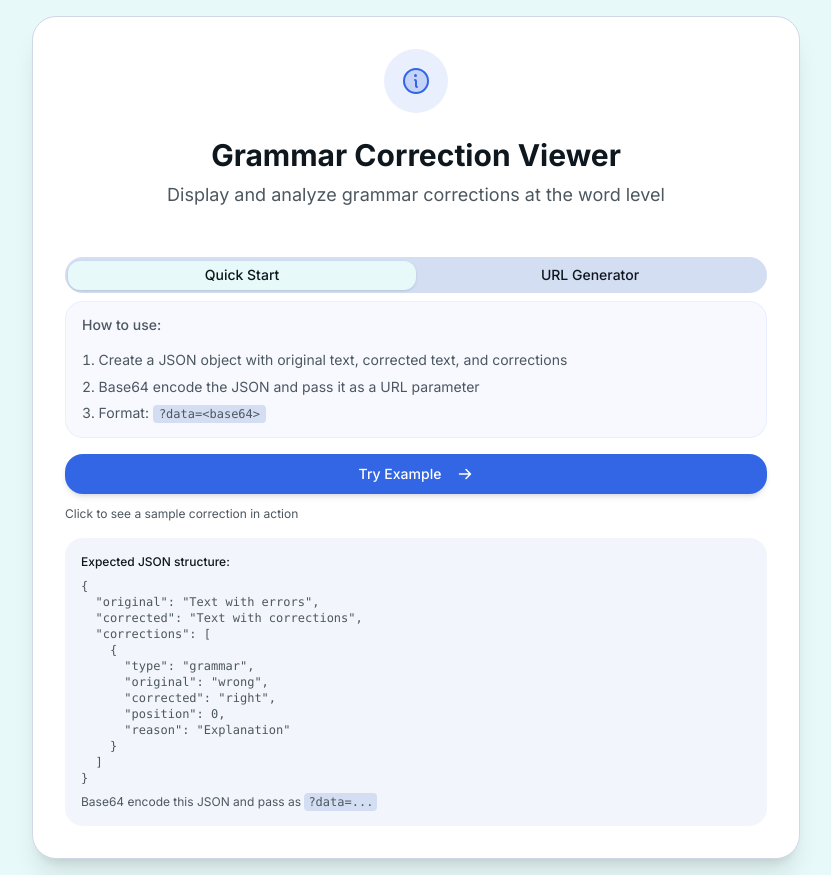
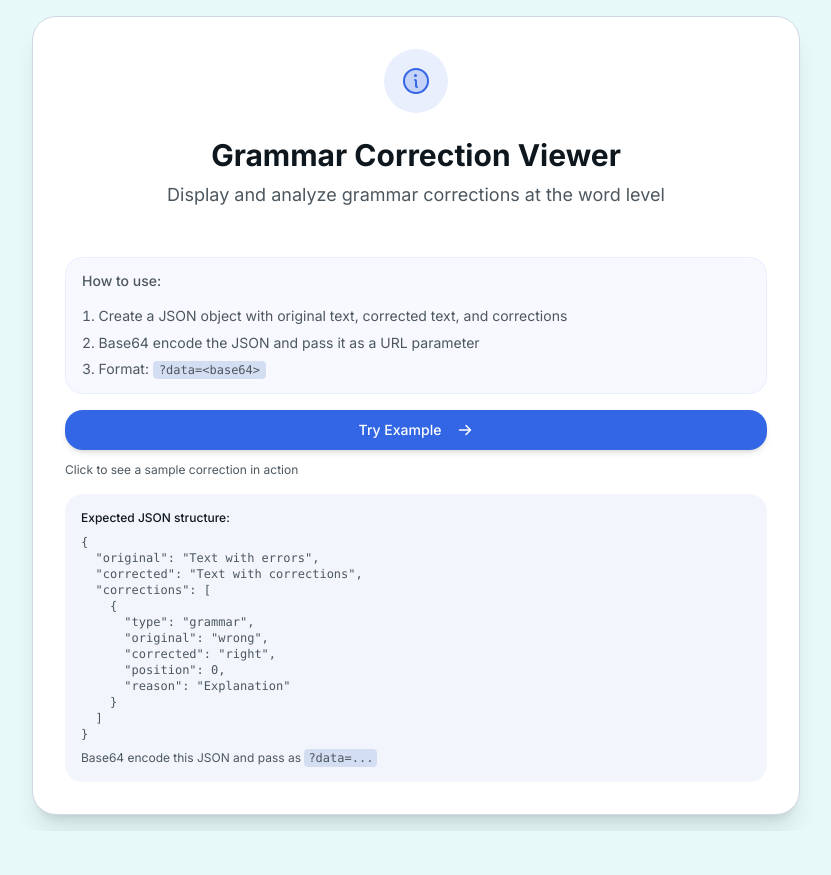
Before and after one commit to rohanod/grammar-correction, a React (Vite) app: page / in a window 1280 px wide. Shown: the whole page, without its empty margins (224-1055 px from the left). After the commit the page ends 831 px from the top, so only its background shows below. Built offline with nearby package versions, Linux system fonts and the light colour scheme.

Commit message:
Generated by Spark: Remove the url generator

```diff
--- a/src/components/EmptyState.tsx
+++ b/src/components/EmptyState.tsx
@@ -4,8 +4,6 @@
 import { Info, ArrowRight } from '@phosphor-icons/react'
 import { generateExampleURL } from '@/lib/correction-parser'
 import { motion } from 'framer-motion'
-import { URLGenerator } from '@/components/URLGenerator'
-import { Tabs, TabsContent, TabsList, TabsTrigger } from '@/components/ui/tabs'
 
 export function EmptyState() {
   const handleTryExample = () => {
@@ -34,13 +32,7 @@
             </div>
           </div>
 
-          <Tabs defaultValue="quick-start" className="w-full">
-            <TabsList className="grid w-full grid-cols-2">
-              <TabsTrigger value="quick-start">Quick Start</TabsTrigger>
-              <TabsTrigger value="generator">URL Generator</TabsTrigger>
-            </TabsList>
-
-            <TabsContent value="quick-start" className="space-y-4">
+          <div className="space-y-4">
             <Alert className="text-left bg-accent/10 border-accent/20 rounded-lg">
               <AlertDescription className="text-xs md:text-sm leading-relaxed">
                 <div className="font-medium mb-2">How to use:</div>
@@ -88,12 +80,7 @@
                 Base64 encode this JSON and pass as <code className="bg-muted px-1 py-0.5 rounded">?data=...</code>
               </p>
             </div>
-            </TabsContent>
-
-            <TabsContent value="generator">
-              <URLGenerator />
-            </TabsContent>
-          </Tabs>
+          </div>
         </Card>
       </motion.div>
     </div>
```
Lines whose indentation alone changed are shown as unchanged.
